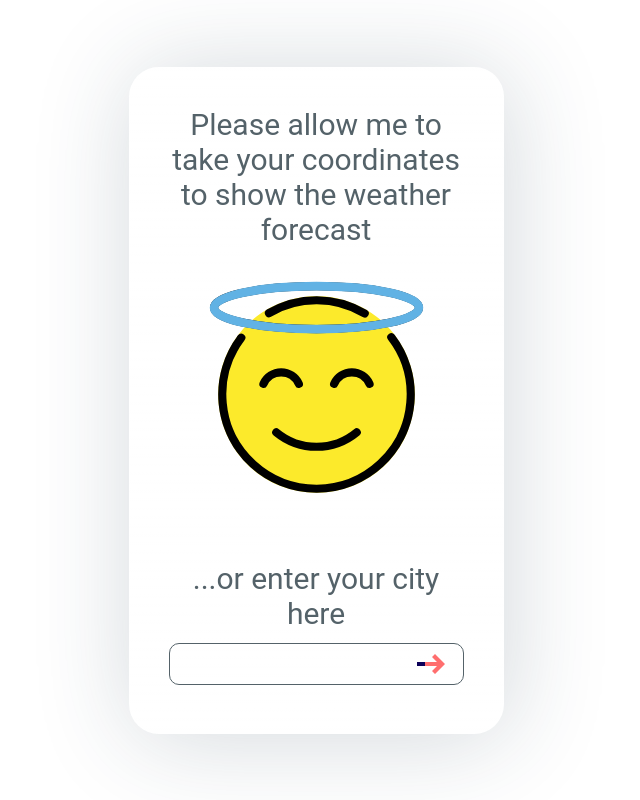
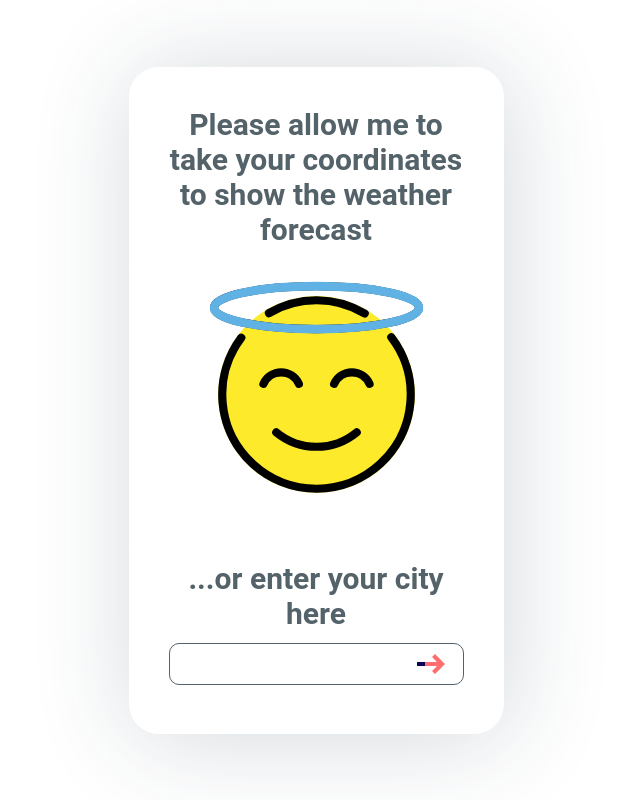
Before and after one commit to devDalys/weather-app, a React (Vite) app: page / in a window 1280 px wide. Shown: the whole page, without its empty margins (324-964 px from the left). Built offline with nearby package versions, Linux system fonts and the light colour scheme; no server answers.

Commit message:
some fixes

```diff
--- a/package.json
+++ b/package.json
@@ -17,8 +17,10 @@
     "axios": "^1.2.0",
     "classnames": "^2.3.2",
     "date-fns": "^2.29.3",
+    "i18next": "^22.0.8",
     "react": "^18.2.0",
     "react-dom": "^18.2.0",
+    "react-i18next": "^12.1.0",
     "react-router-dom": "^6.4.3"
   },
   "devDependencies": {
--- a/src/App.tsx
+++ b/src/App.tsx
@@ -1,5 +1,7 @@
 import './App.css'
 import Home from "./components/Home";
+import {i18n} from "i18next";
+import {initReactI18next} from "react-i18next";
 
 function App() {
 
--- a/src/components/Forecast/Forecast.tsx
+++ b/src/components/Forecast/Forecast.tsx
@@ -2,7 +2,6 @@ import * as React from 'react'
 import {Forecast as ForeCastProps} from '../../types/types'
 import {farToCelc, getForecastDays, getForecastIcon} from "../../utils";
 import './Forecast.css'
-import {Clouds, Sunny} from "../icons";
 
 interface Props {
     forecast: ForeCastProps[];
--- a/src/components/Home/Home.tsx
+++ b/src/components/Home/Home.tsx
@@ -8,21 +8,26 @@ import {Coordinates, RootObject} from "../../types/types";
 import {Context} from "../../context/context";
 import StartPage from "../StartPage";
 import {CircularProgress} from "@mui/material";
+import {AxiosError} from "axios";
 
 const Home: React.FC = () => {
     const [weather, setWeather] = React.useState<RootObject>();
     const [coordinates, setCoordinates] = React.useState<Coordinates>()
+    const [error, setError] = React.useState<AxiosError>()
+    const [permission, setPermissions] = React.useState<PermissionStatus>()
 
     const onSuccess = (Props: GeolocationPosition) => {
-        // широта и долгота
         const {latitude, longitude} = Props.coords
 
         setCoordinates({latitude, longitude})
     }
-
     const onError = (error: GeolocationPositionError) => {
         console.log(error)
     }
+
+    React.useEffect(() => {
+        navigator.permissions.query({name: 'geolocation'}).then(data => setPermissions(data))
+    })
 
     React.useLayoutEffect(() => {
         navigator.geolocation.getCurrentPosition(onSuccess, onError, {
@@ -32,10 +37,12 @@ const Home: React.FC = () => {
 
 
     React.useEffect(() => {
-        !weather && coordinates?.latitude && getWeatherByCoordinates(coordinates).then(value => setWeather(value))
+        !weather && coordinates?.latitude && getWeatherByCoordinates(coordinates)
+            .then(value => setWeather(value))
+            .catch(err => setError(err))
     }, [coordinates, weather])
 
-    if (!coordinates && !weather) {
+    if ((!coordinates && !weather && !!permission) || error) {
         return (
             <div className='wrapper'>
                 <StartPage changeState={setWeather}/>
--- a/src/components/StartPage/StartPage.tsx
+++ b/src/components/StartPage/StartPage.tsx
@@ -2,7 +2,7 @@ import * as React from 'react'
 import {arrowNext, happySmile} from "../icons";
 import '../WeatherContainer/WeatherContainer.css'
 import TextField from '@mui/material/TextField';
-import {Alert, Button, Snackbar} from "@mui/material";
+import { Button } from "@mui/material";
 import './StartPage.css'
 import {getWeatherByCity} from "../../axios";
 import {RootObject} from "../../types/types";
--- a/src/components/WeatherContainer/WeatherContainer.css
+++ b/src/components/WeatherContainer/WeatherContainer.css
@@ -9,8 +9,8 @@
     display: flex;
     flex-direction: column;
     align-items: center;
-    backdrop-filter: blur(5px);
-    box-shadow: 4px 4px 100px 0px rgba(34, 60, 80, 0.2);
+    backdrop-filter: blur(10px);
+    box-shadow: 4px 4px 100px 0 rgba(34, 60, 80, 0.2);
 }
 
 .container__title {
@@ -18,6 +18,7 @@
     font-size: 30px;
     margin-bottom: 12px;
     text-align: center;
+    font-weight: 600;
 }
 
 .container__region {
```
Also changed, not shown: 1 other file (tests, documents, lock files or other folders).
